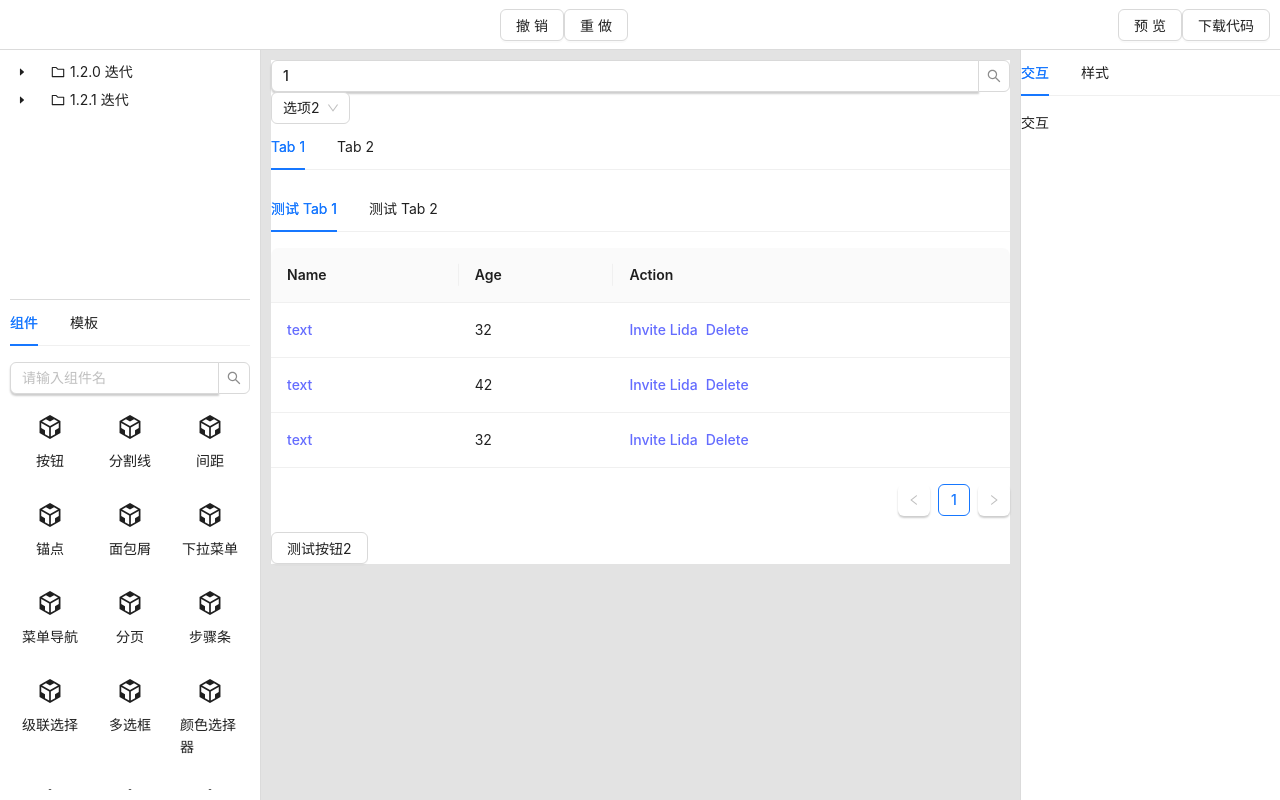
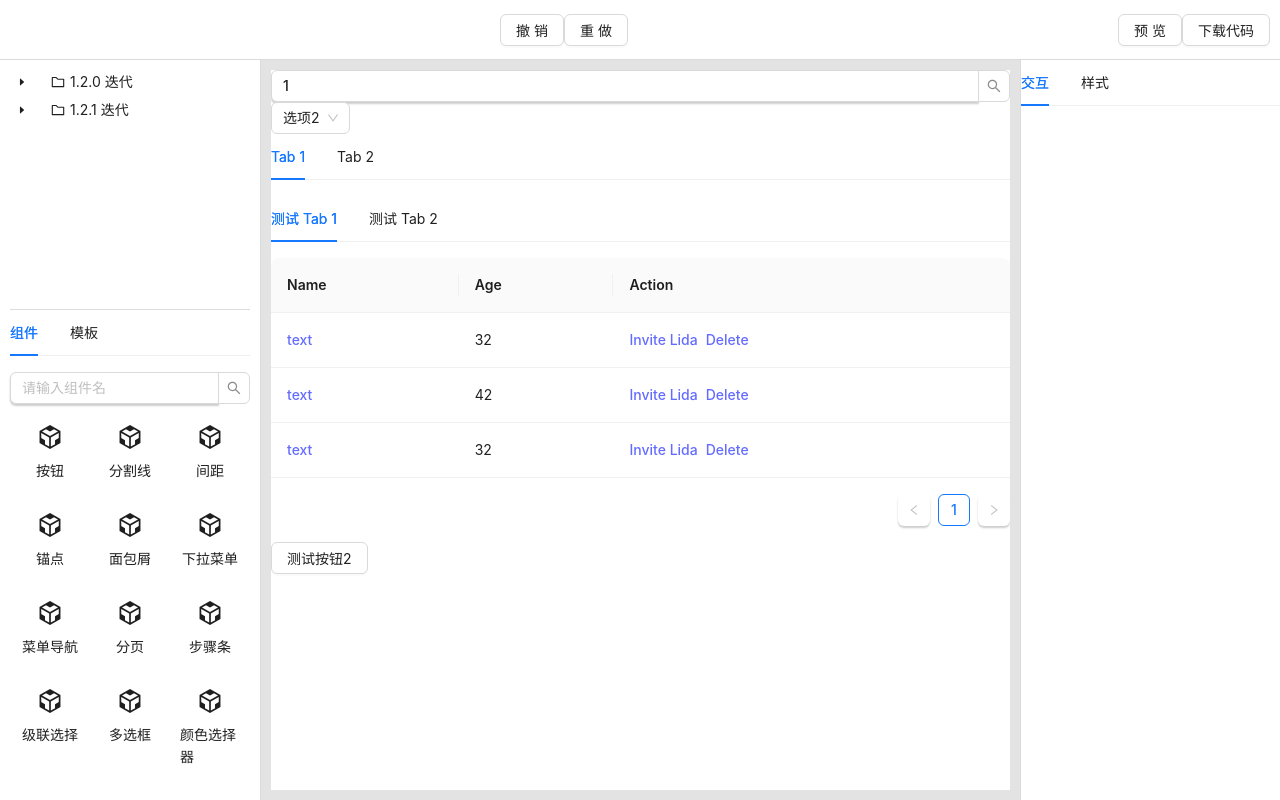
Before and after one commit to infinite2009/ditto, a React (Vite) app: page /home in a window 1280 px wide. Both pictures are taken after a click on the button "体验 Demo". Built offline with nearby package versions, Linux system fonts and the light colour scheme.

Commit message:
chore: overflow style

```diff
--- a/src/pages/editor/component-panel/index.module.less
+++ b/src/pages/editor/component-panel/index.module.less
@@ -5,9 +5,8 @@
   flex-wrap: wrap;
   margin-top: 10px;
   width: 250px;
-  height: calc(100vh - 414px);
+  height: calc(100vh - 424px);
   overflow: auto;
-  .scroll();
 }
 
 .componentItem {
--- a/src/pages/editor/form-panel/index.module.less
+++ b/src/pages/editor/form-panel/index.module.less
@@ -1,3 +1,6 @@
-.main {
+@import "../../../styles/index.module.less";
 
+.tabContent {
+  height: calc(100vh - 122px);
+  overflow: auto;
 }
--- a/src/pages/editor/form-panel/index.tsx
+++ b/src/pages/editor/form-panel/index.tsx
@@ -1,16 +1,16 @@
+import { Tabs } from 'antd';
 import styles from './index.module.less';
-import { Tabs } from 'antd';
 
 export default function FormPanel() {
 
   const tabsItems = [{
     key: 'event',
     label: '交互',
-    children: <div>交互</div>
+    children: <div className={styles.tabContent}><div style={{ height: 1000 }} ></div></div>
   }, {
     key: 'style',
     label: '样式',
-    children: <div>样式</div>
+    children: <div className={styles.tabContent}>样式</div>
   }];
 
   return (
--- a/src/pages/editor/index.module.less
+++ b/src/pages/editor/index.module.less
@@ -25,10 +25,13 @@
 .canvas {
   flex-grow: 1;
   padding: 10px;
+  overflow: auto;
   background: #e3e3e3;
 }
 
 .canvasInner {
+  height: calc(100vh - 80px);
+  overflow: auto;
   background: #fff;
 }
 
--- a/src/pages/editor/index.tsx
+++ b/src/pages/editor/index.tsx
@@ -1,4 +1,3 @@
-
 import Toolbar from '@/pages/editor/toolbar';
 
 import { Tabs } from 'antd';
@@ -14,7 +13,6 @@ import IPageSchema from '@/types/page.schema';
 import * as dsl from '@/mock/tab-case.json';
 
 export default function Editor() {
-
   const [dslState, setDslState] = useState<IPageSchema>();
 
   useEffect(() => {
@@ -42,10 +40,11 @@ export default function Editor() {
     }
   ];
 
-  return <div className={styles.main}>
-    <Toolbar />
-    <div className={styles.editArea}>
-      <div className={styles.draggableArea}>
+  return (
+    <div className={styles.main}>
+      <Toolbar />
+      <div className={styles.editArea}>
+        {/*<div className={styles.draggableArea}>*/}
         <div className={styles.panel}>
           <div className={styles.pagePanel}>
             <PagePanel />
@@ -56,13 +55,14 @@ export default function Editor() {
         </div>
         <div className={styles.canvas}>
           <div className={styles.canvasInner}>
-            { dslState ? <PageRenderer dsl={dslState} /> : <div>未获得有效的DSL</div> }
+            {dslState ? <PageRenderer dsl={dslState} /> : <div>未获得有效的DSL</div>}
           </div>
         </div>
-      </div>
-      <div className={styles.formPanel}>
-        <FormPanel />
+        {/*</div>*/}
+        <div className={styles.formPanel}>
+          <FormPanel />
+        </div>
       </div>
     </div>
-  </div>;
+  );
 }
--- a/src/pages/editor/toolbar/index.module.less
+++ b/src/pages/editor/toolbar/index.module.less
@@ -4,5 +4,6 @@
   justify-content: space-between;
   border-bottom: 1px solid #dbdbdb;
   padding: 0 10px;
-  height: 60px;
+  flex-basis: 60px;
+  flex-shrink: 0;
 }
```
